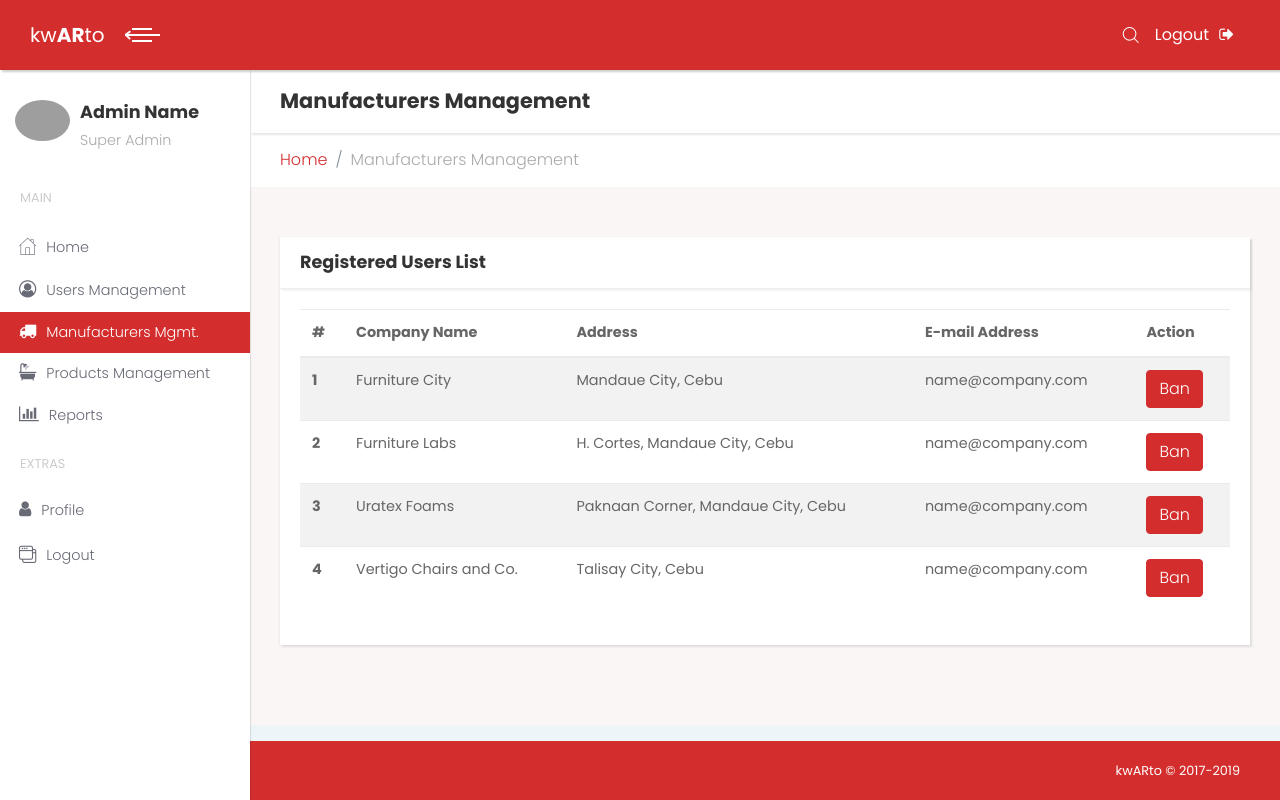
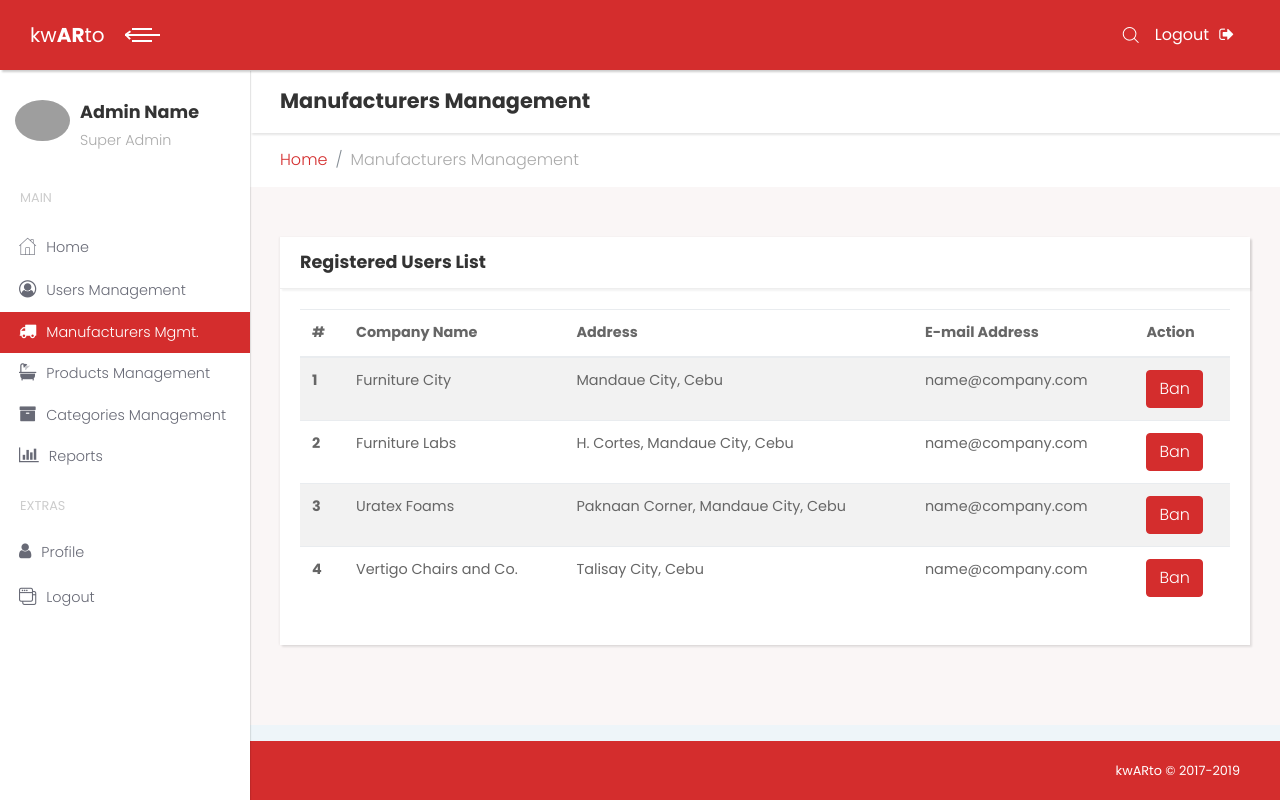
Before and after one commit to Ted125/KwARto, a PHP site: page /capstone-project/manumgt.php in a window 1280 px wide. Run offline with PHP 8.4, Linux system fonts and the light colour scheme; some libraries are stand-ins or nearby versions; grey boxes are pictures that could not be loaded.

Commit message:
Added new links

```diff
--- a/admindex.php
+++ b/admindex.php
@@ -70,6 +70,7 @@
                     <li><a href="usersmgt.php"> <i class="fa fa-user-circle-o"></i>Users Management</a></li>
                     <li><a href="manumgt.php"> <i class="fa fa-truck"></i>Manufacturers Mgmt.</a></li>
                     <li><a href="prodsmgt.php"> <i class="fa fa-bathtub"></i>Products Management</a></li>
+                    <li><a href="cats.php"> <i class="fa fa-archive"></i>Categories Management</a></li>
                     <li><a href="adminrep.php"> <i class="fa fa-bar-chart"></i>Reports</a></li>
 
           </ul><span class="heading">Extras</span>
--- a/adminrep.php
+++ b/adminrep.php
@@ -72,6 +72,7 @@
                     <li><a href="usersmgt.php"> <i class="fa fa-user-circle-o"></i>Users Management</a></li>
                     <li><a href="manumgt.php"> <i class="fa fa-truck"></i>Manufacturers Mgmt.</a></li>
                     <li><a href="prodsmgt.php"> <i class="fa fa-bathtub"></i>Products Management</a></li>
+                    <li><a href="cats.php"> <i class="fa fa-archive"></i>Categories Management</a></li>
                     <li class="active"><a href="adminrep.php"> <i class="fa fa-bar-chart"></i>Reports</a></li>
 
           </ul><span class="heading">Extras</span>
--- a/adprofile.php
+++ b/adprofile.php
@@ -71,6 +71,7 @@
                     <li><a href="usersmgt.php"> <i class="fa fa-user-circle-o"></i>Users Management</a></li>
                     <li><a href="manumgt.php"> <i class="fa fa-truck"></i>Manufacturers Mgmt.</a></li>
                     <li><a href="prodsmgt.php"> <i class="fa fa-bathtub"></i>Products Management</a></li>
+                    <li><a href="cats.php"> <i class="fa fa-archive"></i>Categories Management</a></li>
                     <li><a href="adminrep.php"> <i class="fa fa-bar-chart"></i>Reports</a></li>
 
           </ul><span class="heading">Extras</span>
--- a/manumgt.php
+++ b/manumgt.php
@@ -71,6 +71,7 @@
                     <li><a href="usersmgt.php"> <i class="fa fa-user-circle-o"></i>Users Management</a></li>
                     <li class="active"><a href="manumgt.php"> <i class="fa fa-truck"></i>Manufacturers Mgmt.</a></li>
                     <li><a href="prodsmgt.php"> <i class="fa fa-bathtub"></i>Products Management</a></li>
+                    <li><a href="cats.php"> <i class="fa fa-archive"></i>Categories Management</a></li>
                     <li><a href="adminrep.php"> <i class="fa fa-bar-chart"></i>Reports</a></li>
 
           </ul><span class="heading">Extras</span>
--- a/prodsmgt.php
+++ b/prodsmgt.php
@@ -71,6 +71,7 @@
                     <li><a href="usersmgt.php"> <i class="fa fa-user-circle-o"></i>Users Management</a></li>
                     <li><a href="manumgt.php"> <i class="fa fa-truck"></i>Manufacturers Mgmt.</a></li>
                     <li class="active"><a href="prodsmgt.php"> <i class="fa fa-bathtub"></i>Products Management</a></li>
+                    <li><a href="cats.php"> <i class="fa fa-archive"></i>Categories Management</a></li>
                     <li><a href="adminrep.php"> <i class="fa fa-bar-chart"></i>Reports</a></li>
 
           </ul><span class="heading">Extras</span>
--- a/usersmgt.php
+++ b/usersmgt.php
@@ -71,6 +71,7 @@
                     <li class="active"><a href="usersmgt.php"> <i class="fa fa-user-circle-o"></i>Users Management</a></li>
                     <li><a href="manumgt.php"> <i class="fa fa-truck"></i>Manufacturers Mgmt.</a></li>
                     <li><a href="prodsmgt.php"> <i class="fa fa-bathtub"></i>Products Management</a></li>
+                    <li><a href="cats.php"> <i class="fa fa-archive"></i>Categories Management</a></li>
                     <li><a href="adminrep.php"> <i class="fa fa-bar-chart"></i>Reports</a></li>
 
           </ul><span class="heading">Extras</span>
```
